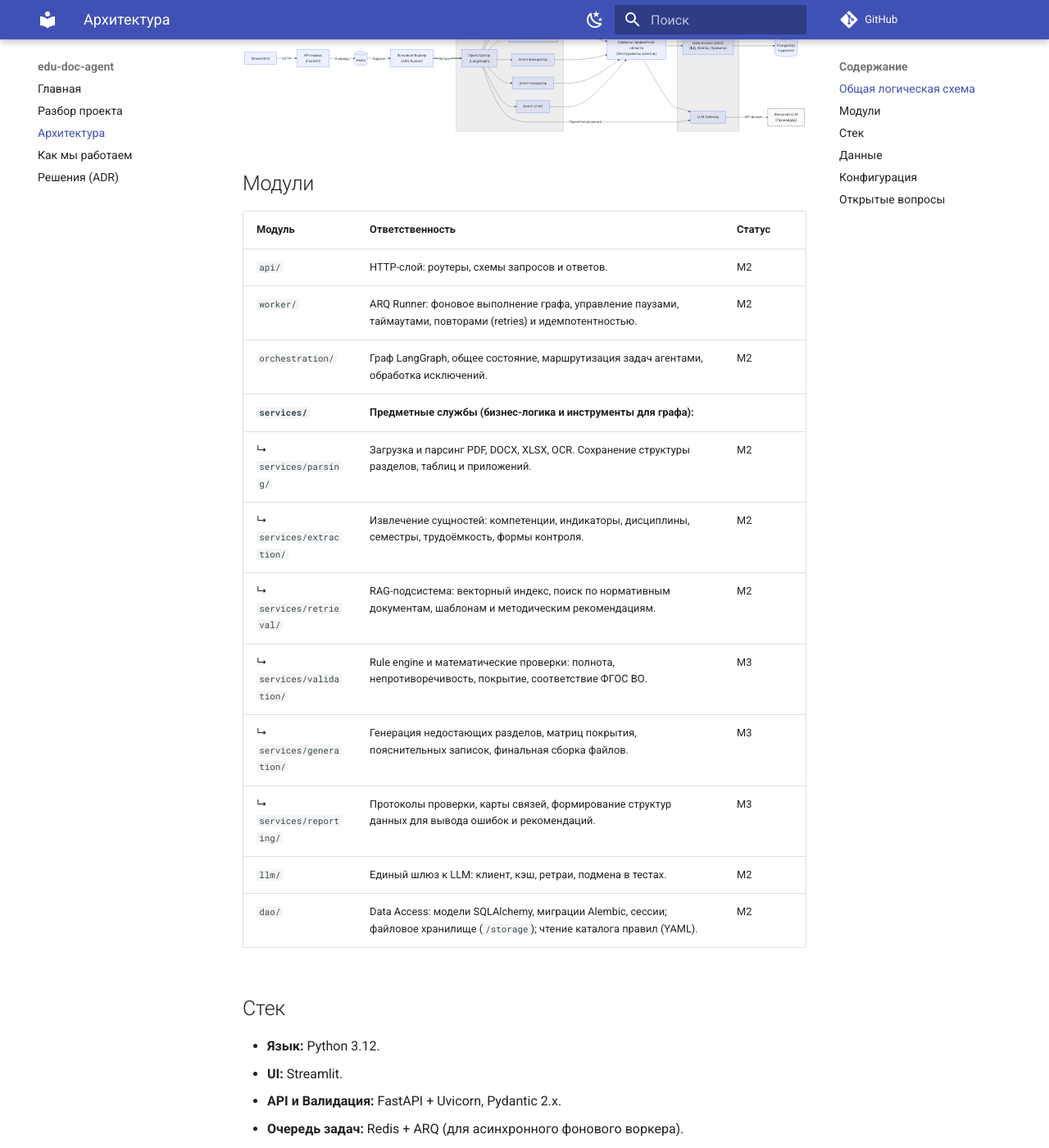
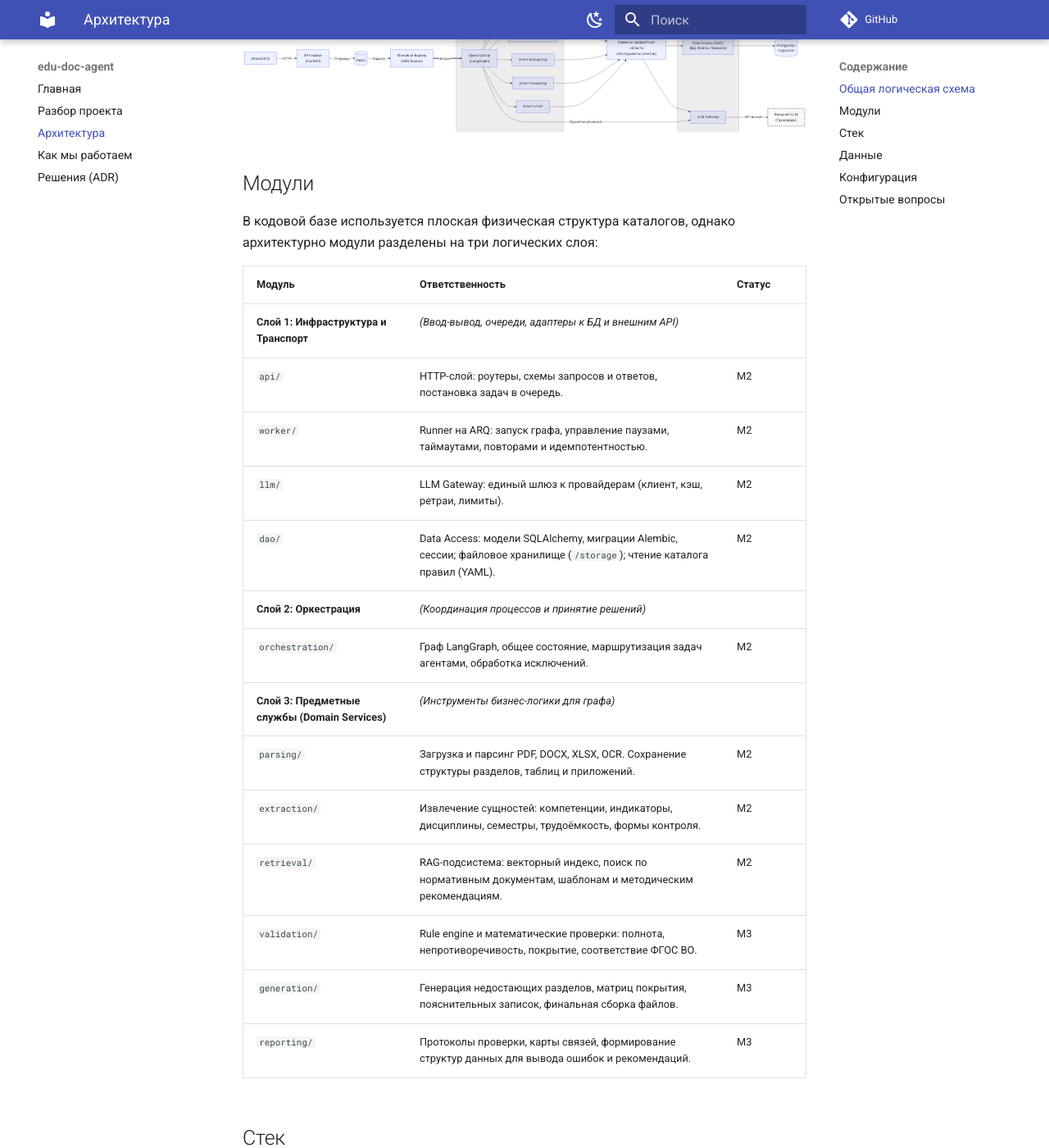
Before and after one commit to Apophis142/edu-doc-agent, an MkDocs documentation site: the page built from docs/architecture.md, in a window 1280 px wide and 1400 px high, scrolled down 423 px. Shown: the whole window at 82% size. Built offline with MkDocs 1.6.1 and Material for MkDocs 9.7.7, drawn with Linux system fonts in a browser that asks for light colours; comment, search, counter and statistics services are not loaded.

Commit message:
docs(architecture): small fixes after review

````diff
--- a/docs/architecture.md
+++ b/docs/architecture.md
@@ -49,23 +49,26 @@ flowchart LR
     classDef external fill:#f9f9f9,stroke:#333,stroke-width:2px,stroke-dasharray: 5 5,color:#000;
 ```
 
+## Модули
 
-## Модули
+В кодовой базе используется плоская физическая структура каталогов, однако архитектурно модули разделены на три логических слоя:
 
 | Модуль | Ответственность | Статус |
 |---|---|---|
-| `api/` | HTTP-слой: роутеры, схемы запросов и ответов. | M2 |
-| `worker/` | ARQ Runner: фоновое выполнение графа, управление паузами, таймаутами, повторами (retries) и идемпотентностью. | M2 |
+| **Слой 1: Инфраструктура и Транспорт** | *(Ввод-вывод, очереди, адаптеры к БД и внешним API)* | |
+| `api/` | HTTP-слой: роутеры, схемы запросов и ответов, постановка задач в очередь. | M2 |
+| `worker/` | Runner на ARQ: запуск графа, управление паузами, таймаутами, повторами и идемпотентностью. | M2 |
+| `llm/` | LLM Gateway: единый шлюз к провайдерам (клиент, кэш, ретраи, лимиты). | M2 |
+| `dao/` | Data Access: модели SQLAlchemy, миграции Alembic, сессии; файловое хранилище (`/storage`); чтение каталога правил (YAML). | M2 |
+| **Слой 2: Оркестрация** | *(Координация процессов и принятие решений)* | |
 | `orchestration/` | Граф LangGraph, общее состояние, маршрутизация задач агентами, обработка исключений. | M2 |
-| **`services/`** | **Предметные службы (бизнес-логика и инструменты для графа):** | |
-| ↳ `services/parsing/` | Загрузка и парсинг PDF, DOCX, XLSX, OCR. Сохранение структуры разделов, таблиц и приложений. | M2 |
-| ↳ `services/extraction/` | Извлечение сущностей: компетенции, индикаторы, дисциплины, семестры, трудоёмкость, формы контроля. | M2 |
-| ↳ `services/retrieval/` | RAG-подсистема: векторный индекс, поиск по нормативным документам, шаблонам и методическим рекомендациям. | M2 |
-| ↳ `services/validation/` | Rule engine и математические проверки: полнота, непротиворечивость, покрытие, соответствие ФГОС ВО. | M3 |
-| ↳ `services/generation/` | Генерация недостающих разделов, матриц покрытия, пояснительных записок, финальная сборка файлов. | M3 |
-| ↳ `services/reporting/` | Протоколы проверки, карты связей, формирование структур данных для вывода ошибок и рекомендаций. | M3 |
-| `llm/` | Единый шлюз к LLM: клиент, кэш, ретраи, подмена в тестах. | M2 |
-| `dao/` | Data Access: модели SQLAlchemy, миграции Alembic, сессии; файловое хранилище (`/storage`); чтение каталога правил (YAML). | M2 |
+| **Слой 3: Предметные службы (Domain Services)** | *(Инструменты бизнес-логики для графа)* | |
+| `parsing/` | Загрузка и парсинг PDF, DOCX, XLSX, OCR. Сохранение структуры разделов, таблиц и приложений. | M2 |
+| `extraction/` | Извлечение сущностей: компетенции, индикаторы, дисциплины, семестры, трудоёмкость, формы контроля. | M2 |
+| `retrieval/` | RAG-подсистема: векторный индекс, поиск по нормативным документам, шаблонам и методическим рекомендациям. | M2 |
+| `validation/` | Rule engine и математические проверки: полнота, непротиворечивость, покрытие, соответствие ФГОС ВО. | M3 |
+| `generation/` | Генерация недостающих разделов, матриц покрытия, пояснительных записок, финальная сборка файлов. | M3 |
+| `reporting/` | Протоколы проверки, карты связей, формирование структур данных для вывода ошибок и рекомендаций. | M3 |
 
 ## Стек
 
````
Also changed, not shown: docs/adr/0004-vector-storage.md (+1 -1 lines), docs/backend-architecture.md (+11 -12 lines).
